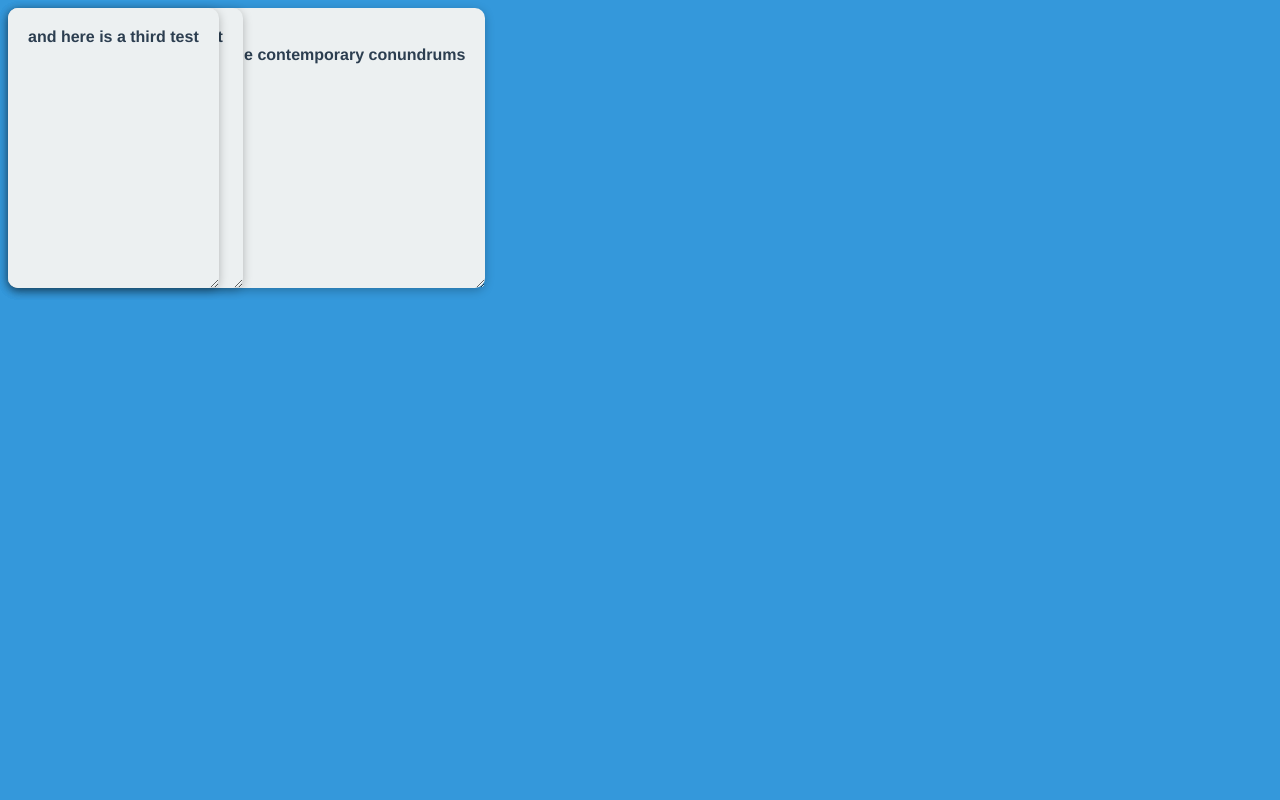
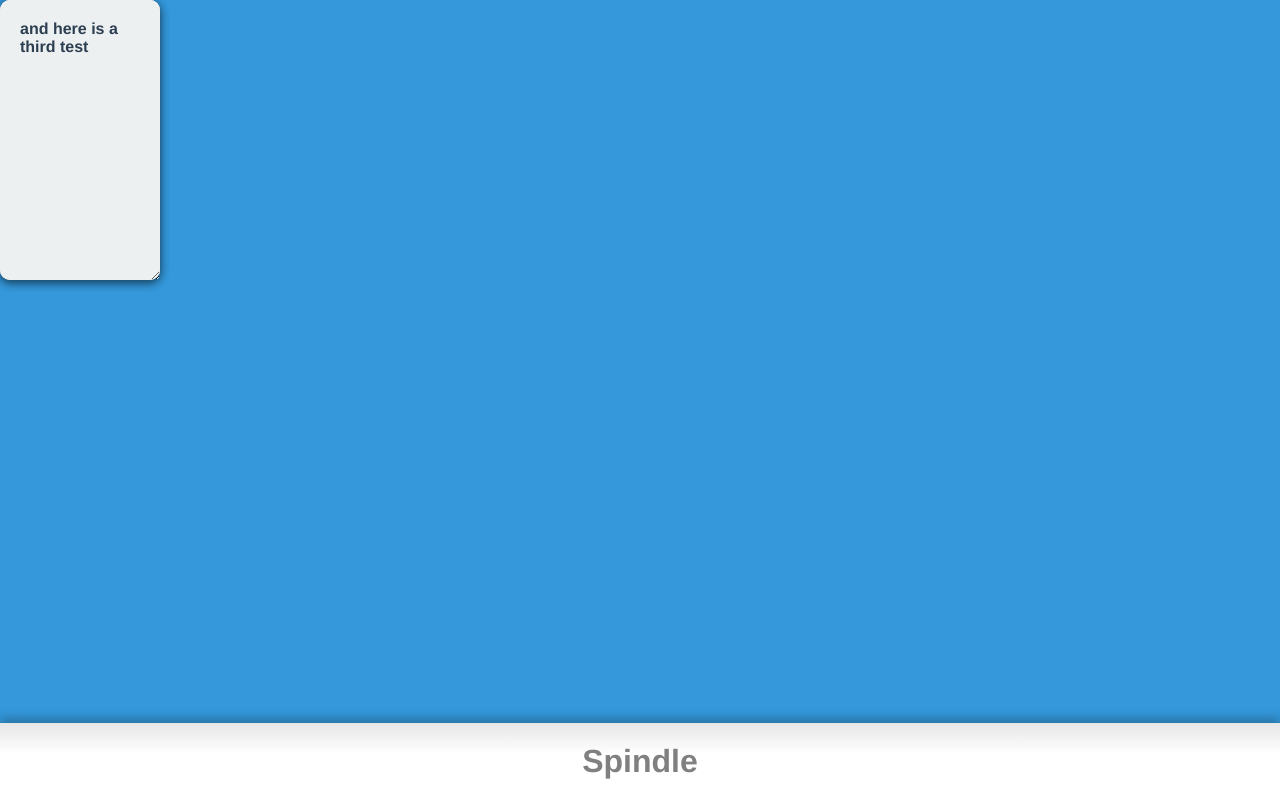
Before and after one commit to razh/spindle, a plain HTML site: page index.html in a window 1280 px wide. Drawn offline with Linux system fonts and the light colour scheme.

Commit message:
Add footer.

```diff
--- a/css/style.scss
+++ b/css/style.scss
@@ -6,9 +6,40 @@ $width: 120px;
 $height: 240px;
 
 body {
+  margin: 0;
+  padding: 0;
+
+  -webkit-box-sizing: border-box;
+   -khtml-box-sizing: border-box;
+     -moz-box-sizing: border-box;
+          box-sizing: border-box;
+
   font-weight: bold;
   font-family: Helvetica;
   background-color: #3498db;
+}
+
+footer {
+  font-size: 24pt;
+  text-align: center;
+
+  color: gray;
+  background: linear-gradient( rgba( 230, 230, 230, 1.0 ), white 40% );
+  position: absolute;
+
+  padding: {
+    top: 2 * $radius;
+    bottom: 2 * $radius;
+  }
+
+  width: 100%;
+  bottom: 0;
+
+  box-shadow: 0 -5px 10px rgba( 0, 0, 0, 0.25 );
+}
+
+.container {
+  height: 90%;
 }
 
 .resizable {
@@ -25,6 +56,6 @@ body {
 
   position: absolute;
 
-  min-width: $width;
-  min-height: $height;
+  width: $width;
+  height: $height;
 }
--- a/index.html
+++ b/index.html
@@ -7,13 +7,16 @@
     <link rel="stylesheet" type="text/css" href="css/style.css">
   </head>
   <body>
-    <div draggable class="resizable">
-      <div editable>hello this is a test</div>
-      <div editable>maximum horoscopes decide contemporary conundrums</div>
+    <div class="container">
+      <div draggable class="resizable">
+        <div editable>hello this is a test</div>
+        <div editable>maximum horoscopes decide contemporary conundrums</div>
+      </div>
+      <div draggable class="resizable">hello this is a second test</div>
+      <div draggable class="resizable">and here is a third test</div>
     </div>
-    <div draggable class="resizable">hello this is a second test</div>
-    <div draggable class="resizable">and here is a third test</div>
 
+    <footer>Spindle</footer>
 
     <script src="app/lib/angular/angular.min.js"></script>
     <script src="app/main.js"></script>
```
Also changed, not shown: css/style.css.
